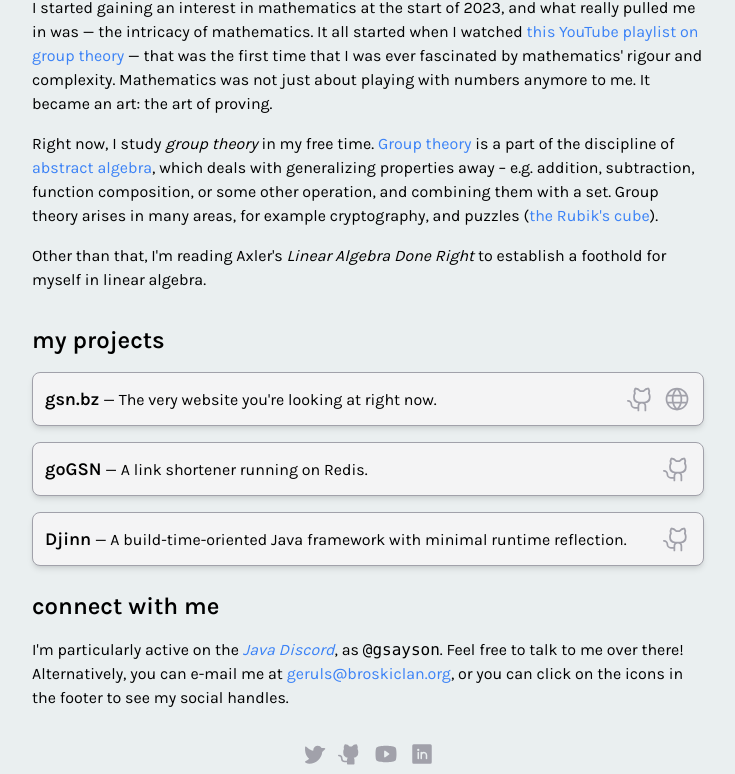
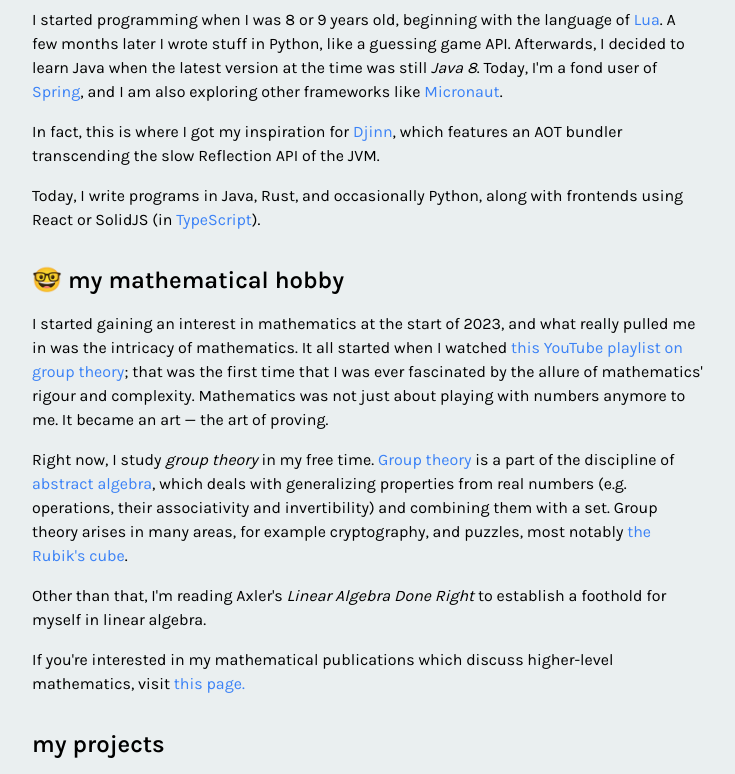
Before and after one commit to gsayson/bz4, a Next.js app: page / in a window 1280 px wide. Shown: the part 680-1454 px from the top of the page, without its empty margins (272-1007 px from the left). Built offline with nearby package versions, Linux system fonts and the light colour scheme.

Commit message:
add codewars badge

```diff
--- a/src/app/page.tsx
+++ b/src/app/page.tsx
@@ -1,9 +1,12 @@
 import { Card } from "@/components/card"
+import Link from "next/link";
 
 export default function Home() {
     return (
         <div>
-            <h1 className="text-3xl font-semibold mb-4 lg:mb-6">👋 hi, I&apos;m gerard</h1>
+            <h1 className="text-3xl font-semibold mb-2 lg:mb-4">👋 hi, I&apos;m gerard</h1>
+            {/* eslint-disable-next-line @next/next/no-img-element */}
+            <a href={"https://www.codewars.com/users/Geruls"}><img src={"https://www.codewars.com/users/Geruls/badges/small"} alt={"my badge"} className={"mb-4 lg:mb-6"}/></a>
             <p>
                 I&apos;m a full-stack developer who likes to dabble in everything, from web development with <a href="https://react.dev" className="link">React</a> and
                 {" "}<a href="https://www.solidjs.com" className="link">SolidJS</a> to compilers and
@@ -34,19 +37,22 @@ export default function Home() {
             <div className="space-y-4">
                 <p>
                     I started gaining an interest in mathematics at the start of 2023, and
-                    what really pulled me in was &mdash; the intricacy of mathematics. It all started
+                    what really pulled me in was the intricacy of mathematics. It all started
                     when I watched <a href="https://www.youtube.com/playlist?list=PLwV-9DG53NDxU337smpTwm6sef4x-SCLv" className="link">this YouTube playlist
-                    on group theory</a> &mdash; that was the first time that I was ever fascinated by mathematics&apos; rigour and complexity. Mathematics
-                    was not just about playing with numbers anymore to me. It became an art: the art of proving.
+                    on group theory</a>; that was the first time that I was ever fascinated by the allure of mathematics&apos; rigour and complexity. Mathematics
+                    was not just about playing with numbers anymore to me. It became an art &mdash; the art of proving.
                 </p>
                 <p>
                     Right now, I study <em>group theory</em> in my free time. <a href="https://en.wikipedia.org/wiki/Group_theory" className="link">Group theory</a>{" "}
                     is a part of the discipline of <a href="https://en.wikipedia.org/wiki/Abstract_algebra" className="link">abstract algebra</a>,
-                    which deals with generalizing properties away &ndash; e.g. addition, subtraction, function composition, or some other operation, and combining them with a set. Group theory arises in many areas, for example
-                    cryptography, and puzzles (<a href="https://en.wikipedia.org/wiki/Rubik%27s_Cube_group" className="link">the Rubik&apos;s cube</a>).
+                    which deals with generalizing properties from real numbers (e.g. operations, their associativity and invertibility) and combining them with a set.
+                    Group theory arises in many areas, for example cryptography, and puzzles, most notably <a href="https://en.wikipedia.org/wiki/Rubik%27s_Cube_group" className="link">the Rubik&apos;s cube</a>.
                 </p>
                 <p>
                     Other than that, I&apos;m reading Axler&apos;s <em>Linear Algebra Done Right</em> to establish a foothold for myself in linear algebra.
+                </p>
+                <p>
+                    If you&apos;re interested in my mathematical publications which discuss higher-level mathematics, visit <Link href={"/publications"} className={"link"}>this page.</Link>
                 </p>
             </div>
             <h1 className="text-2xl font-semibold mb-4 mt-8">my projects</h1>
--- a/src/app/publications/page.tsx
+++ b/src/app/publications/page.tsx
@@ -3,8 +3,8 @@ export default function Publications() {
         <div>
             <h1 className="text-3xl font-semibold mb-4 lg:mb-6">my publications</h1>
             <p>
-                Here&apos;s a list of my publications in mathematics. For code, please
-                see my GitHub.
+                Here&apos;s a list of my publications in mathematics. I use
+                <a href={"https://typst.app"}>Typst</a> to create them.
             </p>
             <h2 className="text-2xl font-semibold mb-4 mt-6">further math 2023 notes</h2>
             <div className="space-y-4">
--- a/src/components/page.tsx
+++ b/src/components/page.tsx
@@ -3,6 +3,7 @@
 import {GithubLogo, LinkedinLogo, TwitterLogo, YoutubeLogo} from "@phosphor-icons/react"
 import Link from "next/link"
 import { usePathname } from "next/navigation"
+import React from "react";
 
 export function Navbar() {
     function NEntry({ href, children }: { href: string, children: React.ReactNode }) {
```
Also changed, not shown: package.json (+10 -10 lines), 1 other file (tests, documents, lock files or other folders).
